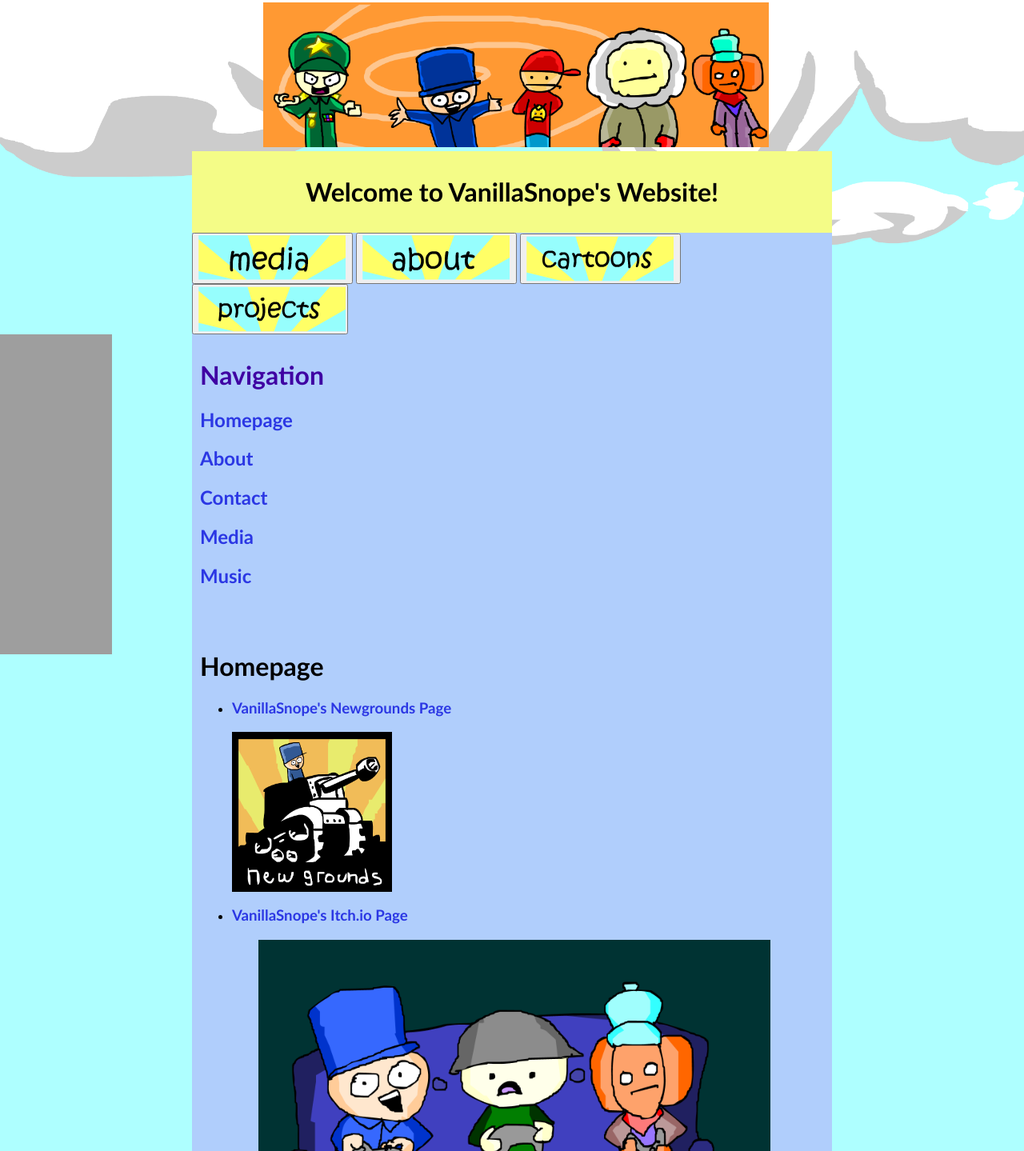
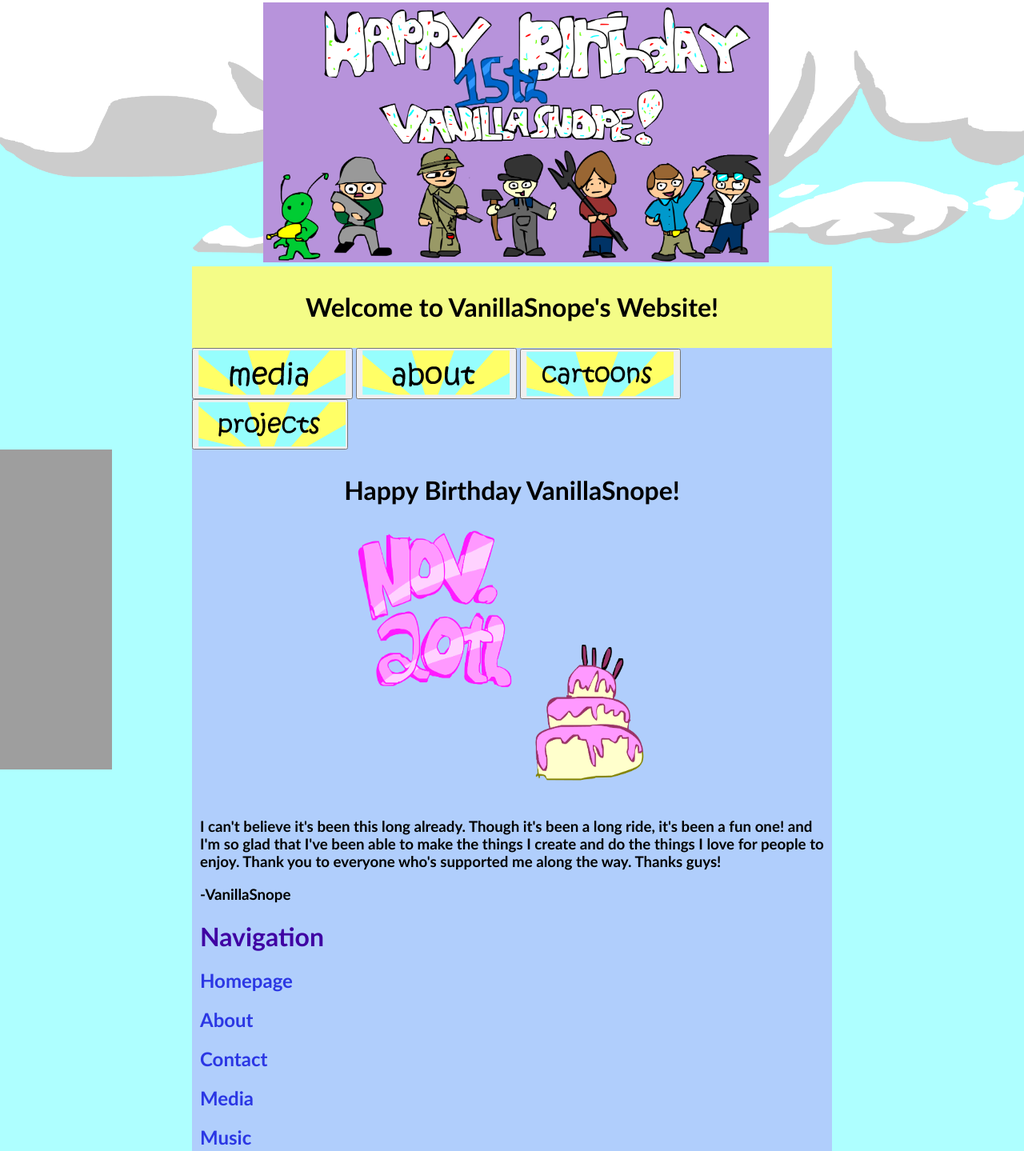
Before and after one commit to UFO-YT/VanillaSnope.github.io, a plain HTML site: page index.html in a window 1280 px wide. Shown: the top 1439 px of the page at 80% size. Drawn offline with Linux system fonts and the light colour scheme; grey boxes are pictures that could not be loaded.

Commit message:
Add files via upload

```diff
--- a/index.html
+++ b/index.html
@@ -23,7 +23,7 @@
         <meta name="viewport" content="width=device-width, initial-scale=1.0">
        </head>
        <div id="center">
-       <img src="WebsiteBanner.png" width=900 heigh=500 style="position:relative; top:-5px; left:5px;" class="center">
+       <img src="15th birthday.png" width=900 heigh=500 style="position:relative; top:-5px; left:5px;" class="center">
        </div>
        <div id="container">
             <div id="header">
@@ -57,7 +57,20 @@
 
         </div>
         <div id="content">
-<div id="nav">
+            <style>
+#birth {
+    display:block;
+    margin:auto;
+}
+            </style>
+            <h1 style="text-align: center;">
+                Happy Birthday VanillaSnope!
+            </h1>
+            <img id="birth" width="400" height="350" src="birthday website animation.png">
+<h3>
+    I can't believe it's been this long already. Though it's been a long ride, it's been a fun one! and I'm so glad that I've been able to make the things I create and do the things I love for people to enjoy. Thank you to everyone who's supported me along the way. Thanks guys! <br> <h3>-VanillaSnope</h3>
+</h3>
+            <div id="nav">
 <h1 style="color:rgb(63, 1, 163);">
     <b>Navigation</b>
 </h1>
```
Also changed, not shown: 15th birthday.png (added), birthday website animation.png (added).
